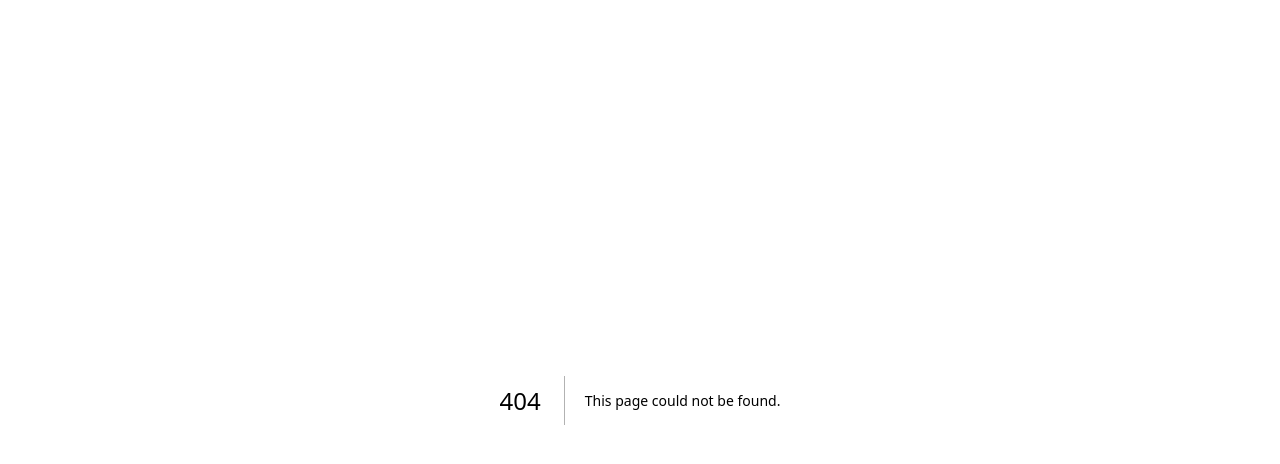
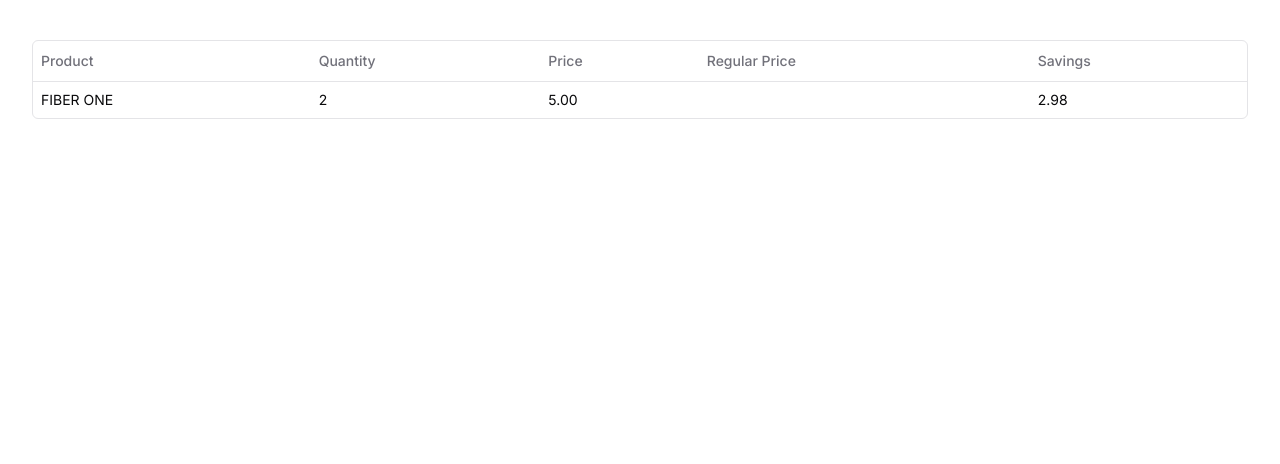
Before and after one commit to HoldUpFjord/receipt_reader, a Next.js app in the folder receipt_reader/: page /payments in a window 1280 px wide. Before the commit this address had no page. Shown: the top 464 px of the page. Built offline with nearby package versions, Linux system fonts and the light colour scheme.

Commit message:
THAT WORKED. Got table working

```diff
--- a/receipt_reader/package.json
+++ b/receipt_reader/package.json
@@ -12,6 +12,7 @@
     "@radix-ui/react-icons": "^1.3.0",
     "@radix-ui/react-label": "^2.1.0",
     "@radix-ui/react-slot": "^1.1.0",
+    "@tanstack/react-table": "^8.20.1",
     "class-variance-authority": "^0.7.0",
     "clsx": "^2.1.1",
     "next": "14.2.5",
@@ -26,6 +27,7 @@
   "devDependencies": {
     "@playwright/test": "^1.45.3",
     "@types/node": "^20",
+    "@types/papaparse": "^5.3.14",
     "@types/react": "^18",
     "@types/react-dom": "^18",
     "eslint": "^8",
--- a/receipt_reader/src/app/api/route.ts
+++ b/receipt_reader/src/app/api/route.ts
@@ -4,7 +4,31 @@
 const openai = new OpenAI({
   apiKey: process.env.OPENAI_API_KEY,
 });
+interface OriginalProduct {
+  Product: string;
+  Quantity: string;
+  Price: string;
+  "Regular Price": string;
+  Savings: string;
+}
 
+export type Payment = {
+  product: string;
+  quantity: string;
+  price: string;
+  regularPrice: string;
+  savings: string;
+}
+
+function transformProducts(originalProducts: OriginalProduct[]): Payment[] {
+  return originalProducts.map(product => ({
+    product: product.Product,
+    quantity: product.Quantity,
+    price: product.Price,
+    regularPrice: product["Regular Price"],
+    savings: product.Savings
+  }));
+}
 export async function POST(req:NextRequest, res:NextResponse) {
 const requestBody = await req.json();
 console.log("req", requestBody);
@@ -12,7 +36,7 @@
     const completion = await openai.chat.completions.create({
       messages: [
         { role: "system",
-          content: "You will be provided with OCR outputs of receipt data, and your task is to parse it for the products, price, and other relevant labels to then parse into CSV format." },
+          content: "You will be provided with OCR outputs of receipt data, and your task is to parse it for the Product, Quantity, Price, Regular Price, and Savings to then parse into CSV format." },
         {
           "role": "user",
           "content": `${requestBody.text}`,
--- /dev/null
+++ b/receipt_reader/src/app/hooks/parse-csv.ts
@@ -0,0 +1,37 @@
+import * as Papa from 'papaparse';
+interface OriginalProduct {
+  Product: string;
+  Quantity: string;
+  Price: string;
+  "Regular Price": string;
+  Savings: string;
+}
+
+export type Payment = {
+  product: string;
+  quantity: string;
+  price: string;
+  regularPrice: string;
+  savings: string;
+}
+//formats the PapaParse JSON keys into readable format for data table
+function transformProducts(originalProducts: OriginalProduct[]): Payment[] {
+  return originalProducts.map(product => ({
+    product: product.Product,
+    quantity: product.Quantity,
+    price: product.Price,
+    regularPrice: product["Regular Price"],
+    savings: product.Savings
+  }));
+}
+export const parseCSV = (csvString:string) => {
+  const result = Papa.parse(csvString, {
+    header: true,
+    skipEmptyLines: true,
+    transformHeader: (header) => header.trim(),
+    transform: (value) => value.trim() === 'N/A' ? null : value
+  });
+console.log("result:",result.data)
+console.log("tranformedData:",transformProducts(result.data as OriginalProduct[]))
+return transformProducts(result.data as OriginalProduct[])
+};
--- /dev/null
+++ b/receipt_reader/src/app/payments/columns.tsx
@@ -0,0 +1,34 @@
+"use client"
+
+import { ColumnDef } from "@tanstack/react-table"
+
+// This type is used to define the shape of our data.
+// You can use a Zod schema here if you want.
+export type Payment = {
+  product: string
+  quantity: string
+  price:string
+  regularPrice: string
+  savings: string
+}
+
+export const columns: ColumnDef<Payment>[] = [
+  {
+    accessorKey: "product",
+    header: "Product",
+  },
+  {
+    accessorKey: "quantity",
+    header: "Quantity",
+  },
+  {
+    accessorKey: "price",
+    header: "Price",
+  }, {
+    accessorKey: "regualrPrice",
+    header: "Regular Price",
+  }, {
+    accessorKey: "savings",
+    header: "Savings",
+  },
+]
--- /dev/null
+++ b/receipt_reader/src/app/payments/data-table.tsx
@@ -0,0 +1,80 @@
+"use client"
+
+import {
+  ColumnDef,
+  flexRender,
+  getCoreRowModel,
+  useReactTable,
+} from "@tanstack/react-table"
+
+import {
+  Table,
+  TableBody,
+  TableCell,
+  TableHead,
+  TableHeader,
+  TableRow,
+} from "@/components/ui/table"
+
+interface DataTableProps<TData, TValue> {
+  columns: ColumnDef<TData, TValue>[]
+  data: TData[]
+}
+
+export function DataTable<TData, TValue>({
+  columns,
+  data,
+}: DataTableProps<TData, TValue>) {
+  const table = useReactTable({
+    data,
+    columns,
+    getCoreRowModel: getCoreRowModel(),
+  })
+
+  return (
+    <div className="rounded-md border">
+      <Table>
+        <TableHeader>
+          {table.getHeaderGroups().map((headerGroup) => (
+            <TableRow key={headerGroup.id}>
+              {headerGroup.headers.map((header) => {
+                return (
+                  <TableHead key={header.id}>
+                    {header.isPlaceholder
+                      ? null
+                      : flexRender(
+                          header.column.columnDef.header,
+                          header.getContext()
+                        )}
+                  </TableHead>
+                )
+              })}
+            </TableRow>
+          ))}
+        </TableHeader>
+        <TableBody>
+          {table.getRowModel().rows?.length ? (
+            table.getRowModel().rows.map((row) => (
+              <TableRow
+                key={row.id}
+                data-state={row.getIsSelected() && "selected"}
+              >
+                {row.getVisibleCells().map((cell) => (
+                  <TableCell key={cell.id}>
+                    {flexRender(cell.column.columnDef.cell, cell.getContext())}
+                  </TableCell>
+                ))}
+              </TableRow>
+            ))
+          ) : (
+            <TableRow>
+              <TableCell colSpan={columns.length} className="h-24 text-center">
+                No results.
+              </TableCell>
+            </TableRow>
+          )}
+        </TableBody>
+      </Table>
+    </div>
+  )
+}
--- /dev/null
+++ b/receipt_reader/src/app/payments/page.tsx
@@ -0,0 +1,27 @@
+import { Payment, columns } from "./columns"
+import { DataTable } from "./data-table"
+
+async function getData(): Promise<Payment[]> {
+  // Fetch data from your API here.
+  return [
+    {
+      product: "FIBER ONE",
+      quantity: "2",
+      price: "5.00",
+      regularPrice: "7.98",
+      savings: "2.98"
+    }
+    // ...
+
+  ]
+}
+
+export default async function DemoPage() {
+  const data = await getData()
+
+  return (
+    <div className="container mx-auto py-10">
+      <DataTable columns={columns} data={data} />
+    </div>
+  )
+}
--- /dev/null
+++ b/receipt_reader/src/components/ui/table.tsx
@@ -0,0 +1,120 @@
+import * as React from "react"
+
+import { cn } from "@/lib/utils"
+
+const Table = React.forwardRef<
+  HTMLTableElement,
+  React.HTMLAttributes<HTMLTableElement>
+>(({ className, ...props }, ref) => (
+  <div className="relative w-full overflow-auto">
+    <table
+      ref={ref}
+      className={cn("w-full caption-bottom text-sm", className)}
+      {...props}
+    />
+  </div>
+))
+Table.displayName = "Table"
+
+const TableHeader = React.forwardRef<
+  HTMLTableSectionElement,
+  React.HTMLAttributes<HTMLTableSectionElement>
+>(({ className, ...props }, ref) => (
+  <thead ref={ref} className={cn("[&_tr]:border-b", className)} {...props} />
+))
+TableHeader.displayName = "TableHeader"
+
+const TableBody = React.forwardRef<
+  HTMLTableSectionElement,
+  React.HTMLAttributes<HTMLTableSectionElement>
+>(({ className, ...props }, ref) => (
+  <tbody
+    ref={ref}
+    className={cn("[&_tr:last-child]:border-0", className)}
+    {...props}
+  />
+))
+TableBody.displayName = "TableBody"
+
+const TableFooter = React.forwardRef<
+  HTMLTableSectionElement,
+  React.HTMLAttributes<HTMLTableSectionElement>
+>(({ className, ...props }, ref) => (
+  <tfoot
+    ref={ref}
+    className={cn(
+      "border-t bg-muted/50 font-medium [&>tr]:last:border-b-0",
+      className
+    )}
+    {...props}
+  />
+))
+TableFooter.displayName = "TableFooter"
+
+const TableRow = React.forwardRef<
+  HTMLTableRowElement,
+  React.HTMLAttributes<HTMLTableRowElement>
+>(({ className, ...props }, ref) => (
+  <tr
+    ref={ref}
+    className={cn(
+      "border-b transition-colors hover:bg-muted/50 data-[state=selected]:bg-muted",
+      className
+    )}
+    {...props}
+  />
+))
+TableRow.displayName = "TableRow"
+
+const TableHead = React.forwardRef<
+  HTMLTableCellElement,
+  React.ThHTMLAttributes<HTMLTableCellElement>
+>(({ className, ...props }, ref) => (
+  <th
+    ref={ref}
+    className={cn(
+      "h-10 px-2 text-left align-middle font-medium text-muted-foreground [&:has([role=checkbox])]:pr-0 [&>[role=checkbox]]:translate-y-[2px]",
+      className
+    )}
+    {...props}
+  />
+))
+TableHead.displayName = "TableHead"
+
+const TableCell = React.forwardRef<
+  HTMLTableCellElement,
+  React.TdHTMLAttributes<HTMLTableCellElement>
+>(({ className, ...props }, ref) => (
+  <td
+    ref={ref}
+    className={cn(
+      "p-2 align-middle [&:has([role=checkbox])]:pr-0 [&>[role=checkbox]]:translate-y-[2px]",
+      className
+    )}
+    {...props}
+  />
+))
+TableCell.displayName = "TableCell"
+
+const TableCaption = React.forwardRef<
+  HTMLTableCaptionElement,
+  React.HTMLAttributes<HTMLTableCaptionElement>
+>(({ className, ...props }, ref) => (
+  <caption
+    ref={ref}
+    className={cn("mt-4 text-sm text-muted-foreground", className)}
+    {...props}
+  />
+))
+TableCaption.displayName = "TableCaption"
+
+export {
+  Table,
+  TableHeader,
+  TableBody,
+  TableFooter,
+  TableHead,
+  TableRow,
+  TableCell,
+  TableCaption,
+}
```
Also changed, not shown: receipt_reader/src/app/page.tsx (+57 -6 lines), 1 other file (tests, documents, lock files or other folders).
